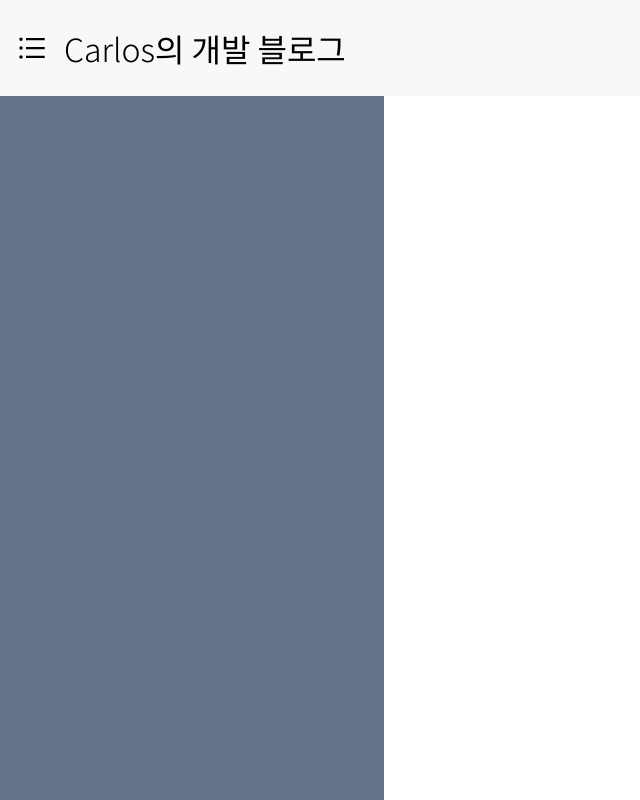
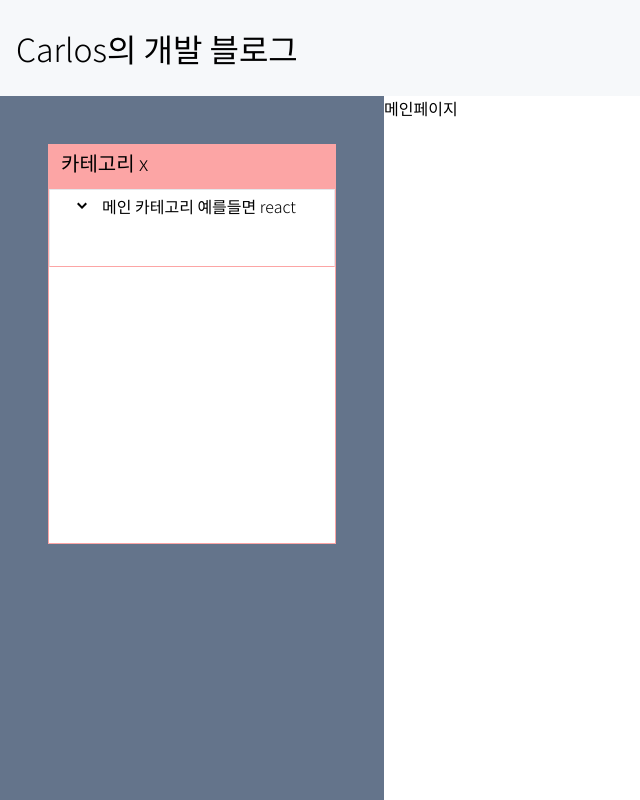
Before and after one commit to dlsxody1/carlos-blog, a Next.js app: page / in a window 1280 px wide. Shown: the top 800 px of the page, without its empty margins (0-640 px from the left). Built offline with nearby package versions, Linux system fonts and the light colour scheme.

Commit message:
TOOD : supabase 설정 해야함

```diff
--- a/package.json
+++ b/package.json
@@ -11,6 +11,9 @@
     "build-storybook": "storybook build"
   },
   "dependencies": {
+    "@supabase/supabase-js": "^2.26.0",
+    "@tanstack/react-query": "^4.29.19",
+    "@tanstack/react-query-devtools": "^4.29.19",
     "@types/node": "20.3.1",
     "@types/react": "18.2.14",
     "@types/react-dom": "18.2.6",
@@ -20,6 +23,7 @@
     "react": "18.2.0",
     "react-dom": "18.2.0",
     "react-icons": "^4.10.1",
+    "supabase": "^1.75.3",
     "tailwindcss": "3.3.2",
     "typescript": "5.1.3"
   },
--- /dev/null
+++ b/src/app/components/Article.tsx
@@ -0,0 +1,7 @@
+import React from "react";
+
+const Article = () => {
+  return <div>메인페이지</div>;
+};
+
+export default Article;
--- a/src/app/components/Header.tsx
+++ b/src/app/components/Header.tsx
@@ -1,25 +1,11 @@
-"use client";
 import React from "react";
-import { AiOutlineBars } from "react-icons/ai";
-import { useState } from "react";
 
 const Header = () => {
-  const [toggle, setToggle] = useState(false);
-  const onToggle = () => {
-    setToggle((prev) => {
-      return !prev;
-    });
-  };
-  console.log(toggle);
   return (
     <>
       <header className="flex h-24  border-headerColor bg-defaultHeader text-largeFontSize items-center pl-4">
-        <AiOutlineBars onClick={onToggle} className="mr-4 cursor-pointer" />
         <div className="">Carlos의 개발 블로그</div>
       </header>
-      <nav
-        className={`${toggle ? "hidden" : "block"} h-screen w-96 bg-slate-500`}
-      ></nav>
     </>
   );
 };
--- a/src/app/components/Nav.tsx
+++ b/src/app/components/Nav.tsx
@@ -1,7 +1,52 @@
-import React from "react";
+"use client";
+import React, { useState } from "react";
+import { GoChevronDown } from "react-icons/go";
 
+interface NavProps {
+  toggle: boolean;
+  className: string;
+}
+/*
+ TODO : Navigation 깜빡거리는 것 수정하려고 노력해보자.
+ ReactQuery에서 데이터를 받아서 Nav에 업데이트하자.
+categoryToggle object 형식으로 바꿔야 여러 카테고리를 토글 할 수 있음.
+*/
 const Nav = () => {
-  return <nav>네비게이션 입니당</nav>;
+  const [navToggle, setNavToggle] = useState(false);
+  const [categoryToggle, setCategoryToggle] = useState(false);
+  const categoryToggleClick = () => {
+    setCategoryToggle((prev) => !prev);
+  };
+
+  return (
+    <nav
+      className={`${
+        navToggle ? "hidden" : "block"
+      } h-screenHeight w-96 bg-slate-500 flex justify-center pt-12 `}
+    >
+      <div className="bg-white border border-red-300 w-72 h-navHeight flex flex-col sticky top-0">
+        <div className="h-11 bg-red-300 text-xl pl-3 pt-1 text-left">
+          카테고리 x
+        </div>
+        {/* 이것은 map을 돌린다. */}
+        <div className="text-left pl-6 pt-1 border border-b-red-300 flex flex-col">
+          <div>
+            <div className="flex items-center">
+              <GoChevronDown
+                className="mr-3 cursor-pointer "
+                onClick={categoryToggleClick}
+              />
+              메인 카테고리 예를들면 react{" "}
+            </div>
+            <ul className={`${categoryToggle ? "visible" : "invisible"}`}>
+              <li className="hover:text-purple-400">suspension</li>
+              <li className="hover:text-purple-400">suspension</li>
+            </ul>
+          </div>
+        </div>
+      </div>
+    </nav>
+  );
 };
 
 export default Nav;
--- a/src/app/layout.tsx
+++ b/src/app/layout.tsx
@@ -2,6 +2,8 @@ import "./globals.css";
 import { Noto_Sans_KR } from "next/font/google";
 import Header from "./components/Header";
 import Nav from "./components/Nav";
+import Providers from "./provider";
+import Article from "./components/Article";
 
 const KR = Noto_Sans_KR({ weight: "300", display: "swap", subsets: ["latin"] });
 export default function RootLayout({
@@ -13,8 +15,11 @@ export default function RootLayout({
     <html lang="en">
       <body className={KR.className}>
         <Header />
-
-        {children}
+        <div className="flex">
+          <Nav />
+          <Article />
+        </div>
+        <Providers>{children}</Providers>
       </body>
     </html>
   );
--- /dev/null
+++ b/src/app/lib/supabase/index.ts
@@ -0,0 +1 @@
+export * from "./supabase";
--- /dev/null
+++ b/src/app/lib/supabase/supabase.ts
@@ -0,0 +1,9 @@
+import { createClient, SupabaseClient } from "@supabase/supabase-js";
+
+const supabaseUrl: string = process.env.NEXT_PUBLIC_SUPABASE_URL || "";
+const supabaseServerKey: string = process.env.NEXT_PUBLIC_SUPABASE_KEY || "";
+
+const supabase = createClient(supabaseUrl, supabaseServerKey);
+
+// Export for usage by the rest of the app
+export { supabase };
--- a/src/app/page.tsx
+++ b/src/app/page.tsx
@@ -4,14 +4,5 @@ import Image from "next/image";
 import { HiMagnifyingGlass } from "react-icons/hi2";
 
 export default function Home() {
-  return (
-    <>
-      <div className="w-inputWidth text-2xl pl-10 h-24 text-middlFontSize">
-        폰트설정완료1
-      </div>
-
-      <Header />
-      <Input />
-    </>
-  );
+  return <></>;
 }
--- /dev/null
+++ b/src/app/provider.tsx
@@ -0,0 +1,16 @@
+"use client";
+
+import { QueryClient, QueryClientProvider } from "@tanstack/react-query";
+import { ReactQueryDevtools } from "@tanstack/react-query-devtools";
+import React, { PropsWithChildren } from "react";
+
+export default function Providers({ children }: PropsWithChildren) {
+  const [queryClient] = React.useState(() => new QueryClient());
+
+  return (
+    <QueryClientProvider client={queryClient}>
+      {children}
+      <ReactQueryDevtools initialIsOpen={false} />
+    </QueryClientProvider>
+  );
+}
--- a/tailwind.config.js
+++ b/tailwind.config.js
@@ -13,6 +13,10 @@ module.exports = {
       width: {
         inputWidth: "450px",
       },
+      height: {
+        navHeight: "50vh",
+        screenHeight: "100vh",
+      },
       fontSize: {
         defaultFontSize: "16px",
         middlFontSize: "24px",
```
Also changed, not shown: 2 other files (tests, documents, lock files or other folders).
